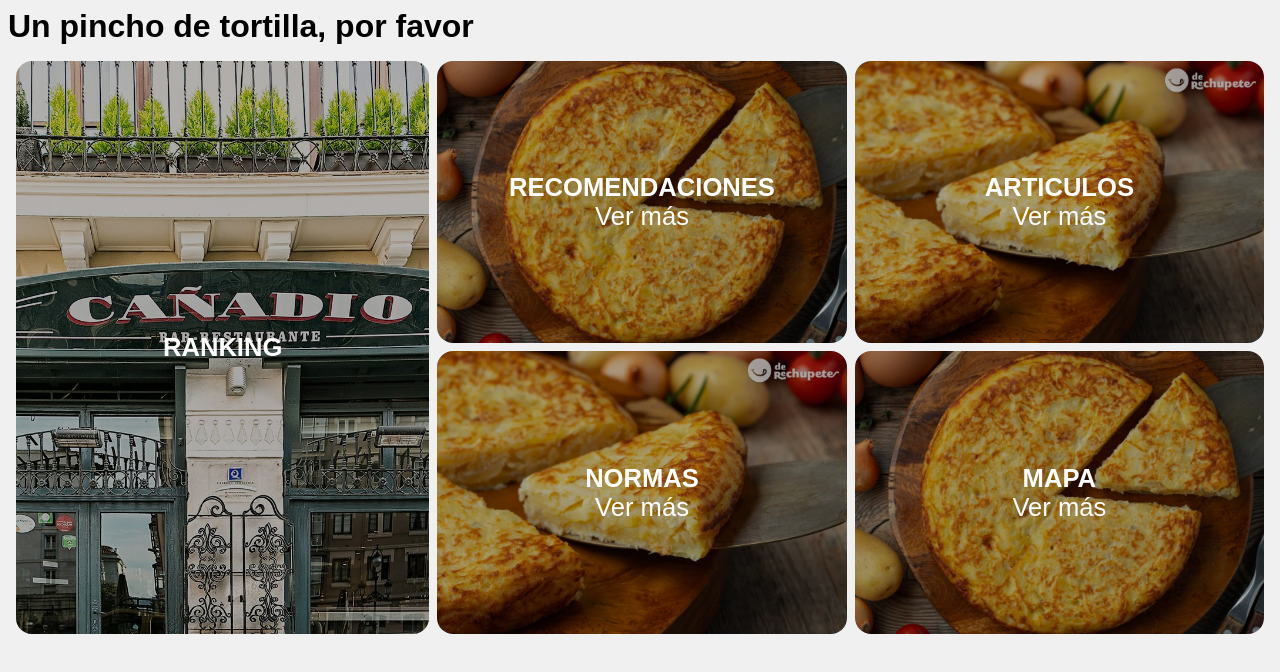
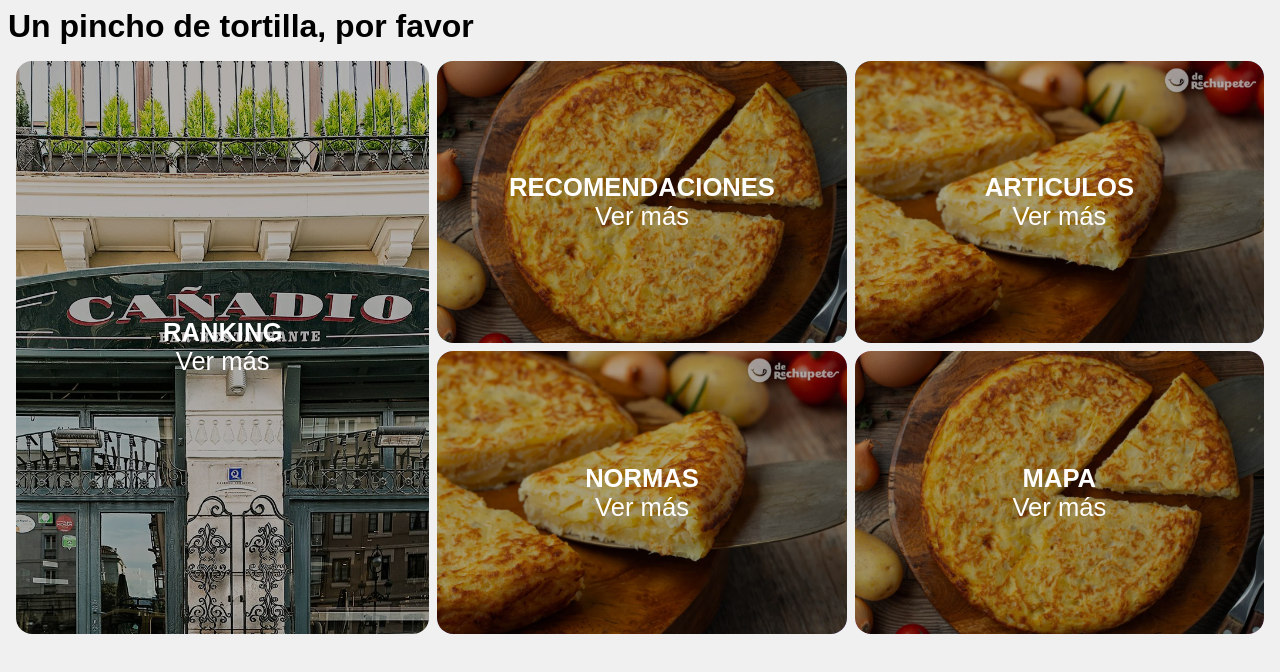
Before and after one commit to Varlas/tortilla, a React (Vite) app: page / in a window 1280 px wide. Shown: the top 672 px of the page. Built offline with nearby package versions, Linux system fonts and the light colour scheme.

Commit message:
Reuse the layout config

```diff
--- a/src/components/Layout/Layout.tsx
+++ b/src/components/Layout/Layout.tsx
@@ -51,17 +51,16 @@ export const Layout: React.FC = () => {
 				<h1>Un pincho de tortilla, por favor</h1>
 			</div>
 			<div className={styles.content}>
-				<div className={styles.sidebar}>
-					<img src={canadio} alt="Ranking" />
-					<div
-						className={styles.sidebarOverlay}
-						onClick={() => handleClick('/ranking')}
-						style={{ cursor: 'pointer' }}
-					>
-						<h1>Ranking</h1>
-					</div>
-				</div>
+				{/* LATERAL IZQUIERDO */}
+				<BoxItem
+					image={canadio}
+					title="Ranking"
+					alt="Ranking"
+					link="/ranking"
+					extraClass={styles.sidebar}
+				/>
 
+				{/* CONTENIDO PRINCIPAL */}
 				<div className={styles.main}>
 					<div className={styles.topRow}>
 						{topItems.map((item, i) => (
@@ -77,4 +76,6 @@ export const Layout: React.FC = () => {
 			</div>
 		</div>
 	);
+
+
 };
```
